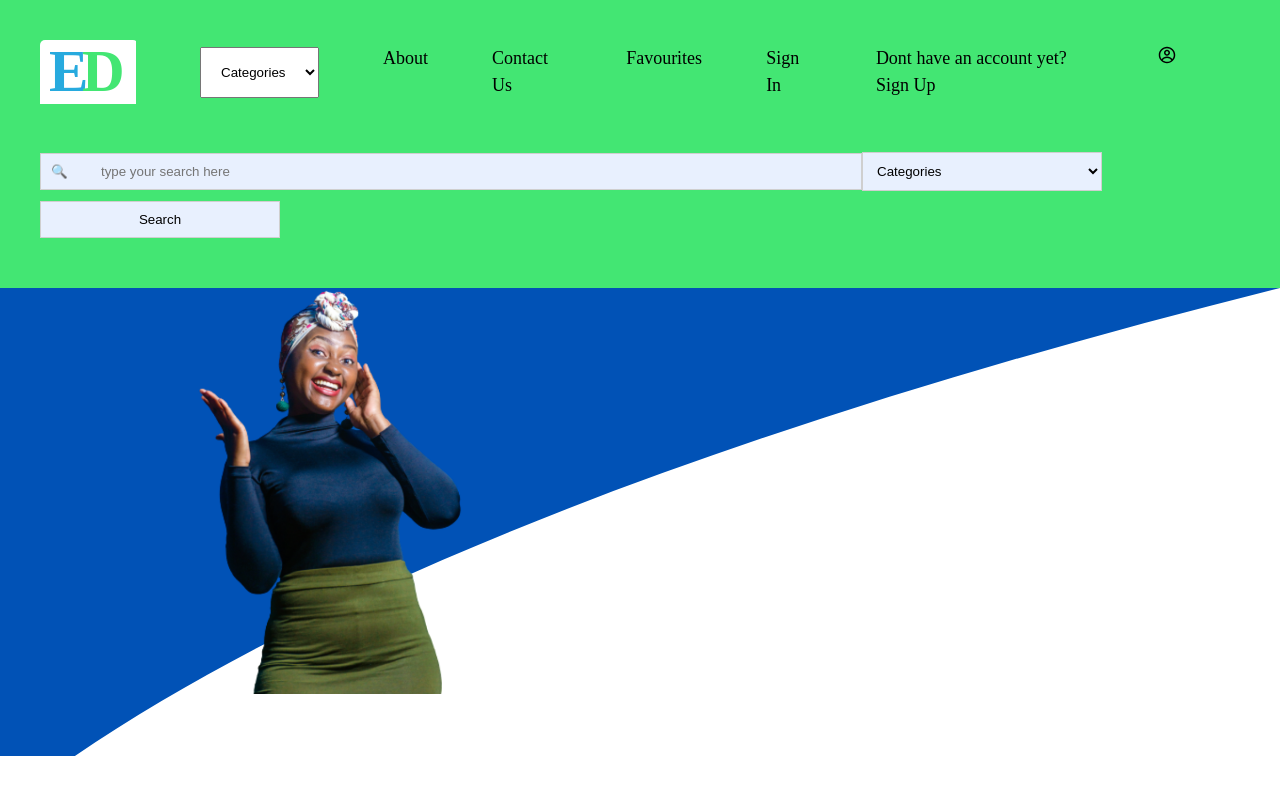
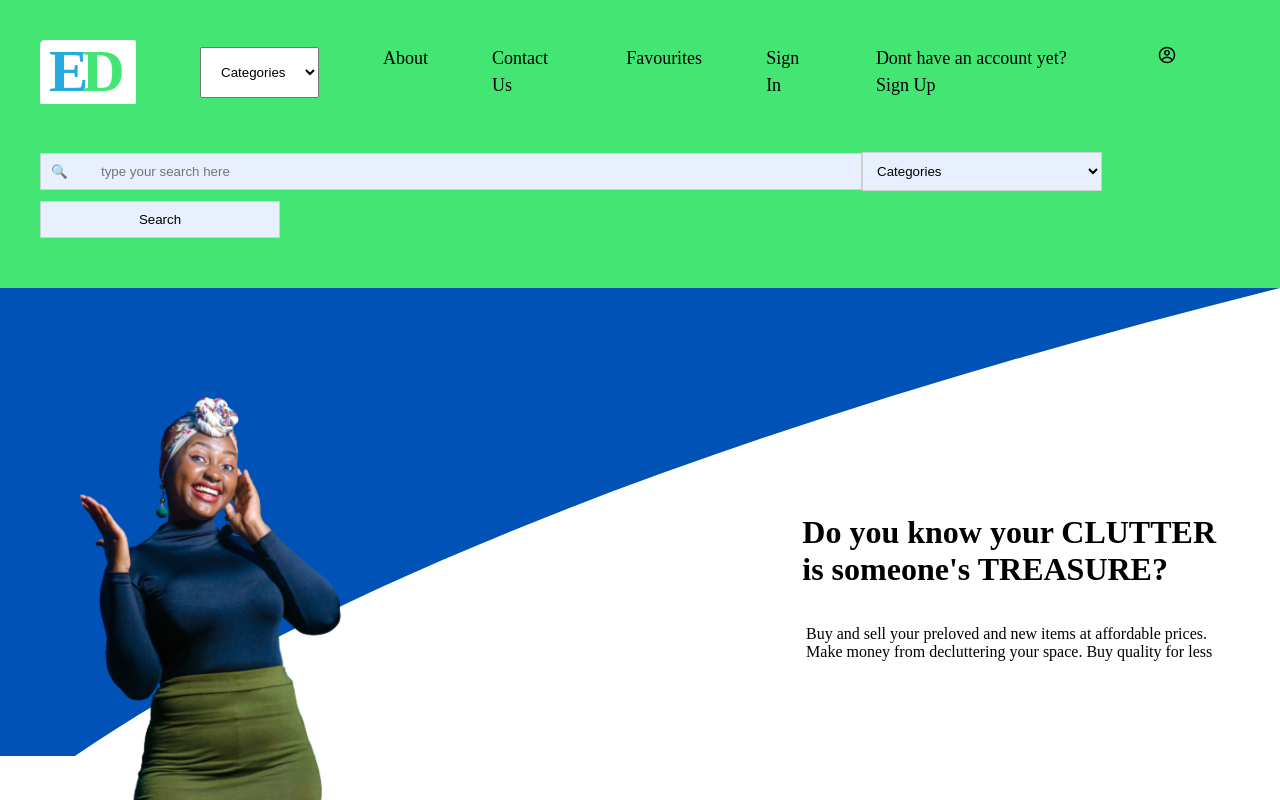
Before and after one commit to Darasimi-okeowo/eazzi-declutter, a React (Create React App) app: page / in a window 1280 px wide. Built offline with nearby package versions, Linux system fonts and the light colour scheme.

Commit message:
fourth-commit

```diff
--- a/src/top.css
+++ b/src/top.css
@@ -84,16 +84,33 @@ button{
 
 /* section 2 */
 .body{
+    /* border: 2px solid black; */
+    display: flex;
+    justify-content: center;
+}
+
+.image{
+    position: absolute;
+    display: flex;
+    justify-content: space-around;
+    align-items: center;
+    bottom: 0;
+    margin: auto;
+    /* border: 2px solid green; */
+}
+.image img{
+    width: 30%;
+    margin-right: 13rem;
 
 }
 
-
-.image img{
-    position: absolute;
-    top: 0;
-    left: 0;
-    margin-top: 7.5rem;
-    margin-left: 6.5rem;
-    padding-left: 1rem;
-    width: 30%;
+.text{
+    /* border: 2px solid red; */
+    margin: 0 auto;
+    display: flex;
+    flex-direction: column;
+    justify-content: center;
+    align-items: center;
+    margin-right: 4rem;
+    margin-top: 9rem;
 }
--- a/src/top.js
+++ b/src/top.js
@@ -49,6 +49,10 @@ const top = () => {
         <img src={landingCurve} alt=''/>
         <div class='image'>
           <img src={landingImage} alt=''/>
+          <div className='text'>
+            <h1>Do you know your CLUTTER <br/>is someone's TREASURE?</h1>
+            <p>Buy and sell your preloved and new items at affordable prices.<br/> Make money from decluttering your space. Buy quality for less</p>
+          </div>
         </div>
       </div>
     </div>
```
